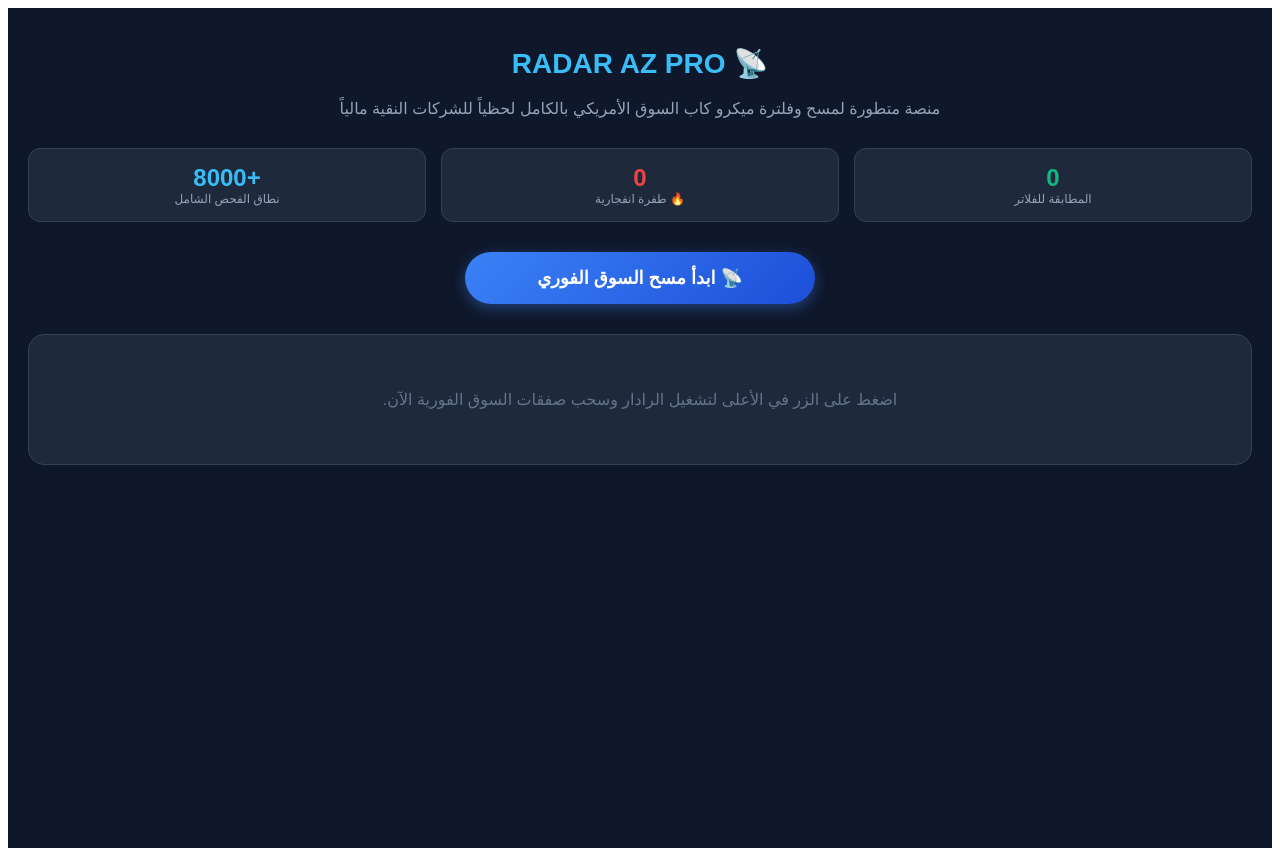
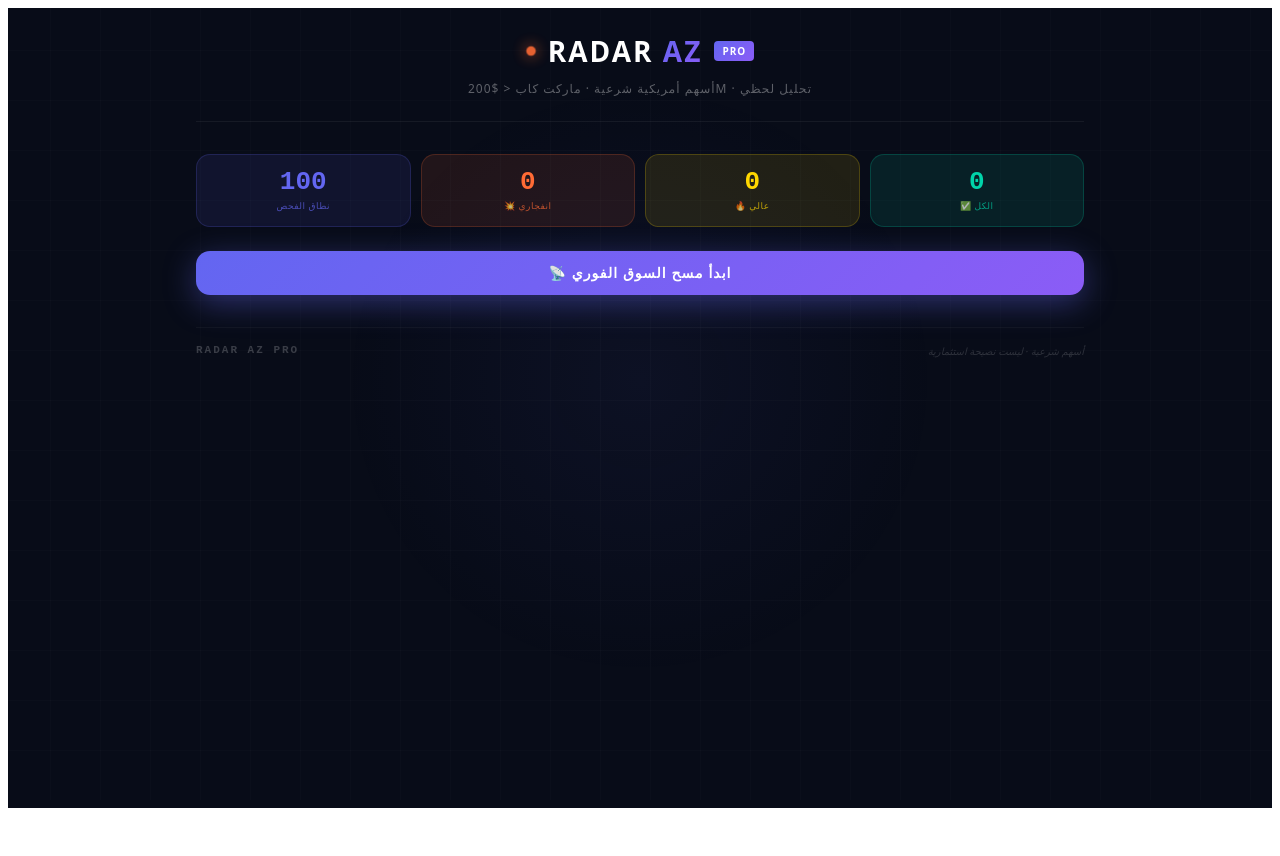
Before and after one commit to abdulazizgurishan-design/Radaraz, a Next.js app: page / in a window 1280 px wide. After the commit the page ends 816 px from the top, so only its background shows below. Built offline with nearby package versions, Linux system fonts and the light colour scheme.

Commit message:
Update Radar.jsx

```diff
--- a/components/Radar.jsx
+++ b/components/Radar.jsx
@@ -1,119 +1,166 @@
-import { useState } from 'react';
+import { useState } from "react";
 
-export default function Radar() {
-  const [loading, setLoading] = useState(false);
-  const [stocks, setStocks] = useState([]);
-  const [stats, setStats] = useState({ total: 8000, filtered: 0, explosions: 0 });
+function ScoreBar({score}){
+  const color=score>=80?"#ff6b35":score>=60?"#ffd700":"#00d4aa";
+  return(
+    <div style={{position:"relative",height:3,background:"rgba(255,255,255,0.08)",borderRadius:3,overflow:"hidden",marginTop:6}}>
+      <div style={{position:"absolute",left:0,top:0,height:"100%",width:`${score}%`,background:color,borderRadius:3,transition:"width 1s ease",boxShadow:`0 0 8px ${color}`}}/>
+    </div>
+  );
+}
 
-  const handleScan = async () => {
-    setLoading(true);
-    try {
-      // إضافة رمز عشوائي للرابط لمنع المتصفح والـ Vercel من قراءة أي كاش قديم قسراً
-      const response = await fetch(`/api/scan?nocache=${Date.now()}`);
-      const result = await response.json();
-
-      if (result.success && result.data && result.data.length > 0) {
-        setStocks(result.data);
-
-        // حساب الإحصائيات من البيانات القادمة فوراً
-        const explosionsCount = result.data.filter(s => s.volume > 300000).length;
-        setStats({
-          total: 8000,
-          filtered: result.data.length,
-          explosions: explosionsCount
-        });
-      } else {
-        alert("تنبيه: السيرفر لم يرسل بيانات، تحقق من اتصال الشبكة.");
-      }
-    } catch (error) {
-      console.error("Scan Error:", error);
-      alert("حدث خطأ أثناء سحب البيانات.");
-    }
-    setLoading(false);
-  };
-
-  return (
-    <div style={{ backgroundColor: '#0f172a', color: '#fff', minHeight: '100vh', padding: '20px', fontFamily: 'sans-serif', direction: 'rtl' }}>
-
-      {/* الهيدر العلوى الفخم */}
-      <div style={{ textAlign: 'center', marginBottom: '30px' }}>
-        <h1 style={{ color: '#38bdf8', fontSize: '28px', fontWeight: 'bold' }}>📡 RADAR AZ PRO</h1>
-        <p style={{ color: '#94a3b8' }}>منصة متطورة لمسح وفلترة ميكرو كاب السوق الأمريكي بالكامل لحظياً للشركات النقية مالياً</p>
+function Card({r,idx}){
+  const[open,setOpen]=useState(false);
+  const f$=n=>"$"+(+n).toLocaleString("en-US",{minimumFractionDigits:2,maximumFractionDigits:2});
+  const fp=n=>(n>=0?"+":"")+((+n).toFixed(2))+"%";
+  const scoreColor=r.score>=80?"#ff6b35":r.score>=60?"#ffd700":"#00d4aa";
+  const glowColor=r.score>=80?"rgba(255,107,53,0.15)":r.score>=60?"rgba(255,215,0,0.1)":"rgba(0,212,170,0.1)";
+  return(
+    <div style={{background:"linear-gradient(135deg,rgba(15,20,35,0.95),rgba(20,28,48,0.95))",border:"1px solid rgba(255,255,255,0.07)",borderRadius:16,marginBottom:10,overflow:"hidden",transition:"all 0.3s",boxShadow:open?`0 8px 32px ${glowColor},0 0 0 1px rgba(255,255,255,0.05)`:"0 2px 8px rgba(0,0,0,0.3)"}}>
+      <div onClick={()=>setOpen(o=>!o)} style={{padding:"16px 18px",cursor:"pointer",display:"flex",alignItems:"center",gap:12,flexWrap:"wrap"}}>
+        <span style={{fontSize:10,color:"rgba(255,255,255,0.2)",minWidth:22,fontFamily:"'Courier New',monospace"}}>{String(idx+1).padStart(2,"0")}</span>
+        <div style={{minWidth:64}}>
+          <div style={{fontSize:17,fontWeight:700,color:"#fff",letterSpacing:1,fontFamily:"'Courier New',monospace"}}>{r.symbol}</div>
+          <div style={{fontSize:9,color:"rgba(255,255,255,0.3)",marginTop:1}}>{r.marketCap?`$${r.marketCap.toFixed(0)}M · `:""}☪</div>
         </div>
-
-      {/* العدادات الرقمية الحية */}
-      <div style={{ display: 'grid', gridTemplateColumns: '1fr 1fr 1fr', gap: '15px', marginBottom: '30px' }}>
-        <div style={{ backgroundColor: '#1e293b', padding: '15px', borderRadius: '12px', textAlign: 'center', border: '1px solid #334155' }}>
-          <div style={{ fontSize: '24px', fontWeight: 'bold', color: '#10b981' }}>{stats.filtered}</div>
-          <div style={{ fontSize: '12px', color: '#94a3b8' }}>المطابقة للفلاتر</div>
+        <div style={{display:"flex",gap:5,flexWrap:"wrap",flex:1}}>
+          <span style={{fontSize:9,padding:"3px 8px",borderRadius:20,background:"rgba(255,107,53,0.15)",color:"#ff6b35",fontWeight:600,border:"1px solid rgba(255,107,53,0.2)"}}>{r.confidence}</span>
+          {r.rvol>3&&<span style={{fontSize:9,padding:"3px 8px",borderRadius:20,background:"rgba(255,215,0,0.1)",color:"#ffd700",fontWeight:600,border:"1px solid rgba(255,215,0,0.2)"}}>⚡ {r.rvol.toFixed(1)}x</span>}
+          {r.aboveVWAP&&<span style={{fontSize:9,padding:"3px 8px",borderRadius:20,background:"rgba(0,212,170,0.1)",color:"#00d4aa",border:"1px solid rgba(0,212,170,0.2)"}}>VWAP ↑</span>}
+          {r.preGap>5&&<span style={{fontSize:9,padding:"3px 8px",borderRadius:20,background:"rgba(100,200,255,0.1)",color:"#64c8ff",border:"1px solid rgba(100,200,255,0.2)"}}>Gap +{r.preGap.toFixed(0)}%</span>}
         </div>
-        <div style={{ backgroundColor: '#1e293b', padding: '15px', borderRadius: '12px', textAlign: 'center', border: '1px solid #334155' }}>
-          <div style={{ fontSize: '24px', fontWeight: 'bold', color: '#ef4444' }}>{stats.explosions}</div>
-          <div style={{ fontSize: '12px', color: '#94a3b8' }}>🔥 طفرة انفجارية</div>
+        <div style={{textAlign:"right",minWidth:80}}>
+          <div style={{fontSize:18,fontWeight:700,color:"#fff",fontFamily:"'Courier New',monospace"}}>{f$(r.price)}</div>
+          <div style={{fontSize:12,color:r.change_pct>=0?"#00d4aa":"#ff4757",fontWeight:600}}>{fp(r.change_pct)}</div>
         </div>
-        <div style={{ backgroundColor: '#1e293b', padding: '15px', borderRadius: '12px', textAlign: 'center', border: '1px solid #334155' }}>
-          <div style={{ fontSize: '24px', fontWeight: 'bold', color: '#38bdf8' }}>+{stats.total}</div>
-          <div style={{ fontSize: '12px', color: '#94a3b8' }}>نطاق الفحص الشامل</div>
+        <div style={{textAlign:"center",minWidth:44}}>
+          <div style={{fontSize:20,fontWeight:800,color:scoreColor,fontFamily:"'Courier New',monospace",lineHeight:1}}>{r.score}</div>
+          <ScoreBar score={r.score}/>
+        </div>
+        <span style={{color:"rgba(255,255,255,0.2)",fontSize:10,transform:open?"rotate(180deg)":"none",transition:"transform 0.2s",display:"inline-block"}}>▼</span>
+      </div>
+      {open&&(
+        <div style={{borderTop:"1px solid rgba(255,255,255,0.06)",padding:"16px 18px"}}>
+          <div style={{display:"flex",gap:8,marginBottom:14,flexWrap:"wrap"}}>
+            {[{l:"EMA 9",v:r.ema9?f$(r.ema9):"—",c:"#a78bfa"},{l:"EMA 20",v:r.ema20?f$(r.ema20):"—",c:"#fbbf24"},{l:"VWAP",v:r.vwap?f$(r.vwap):"—",c:"#60a5fa"},{l:"RVOL",v:r.rvol.toFixed(1)+"x",c:"#fb923c"},{l:"حجم",v:(r.volume/1e6).toFixed(1)+"M",c:"#34d399"}].map(i=>(
+              <div key={i.l} style={{flex:1,minWidth:60,background:"rgba(255,255,255,0.04)",border:"1px solid rgba(255,255,255,0.06)",borderRadius:10,padding:"8px 10px"}}>
+                <div style={{fontSize:8,color:"rgba(255,255,255,0.3)",marginBottom:3}}>{i.l}</div>
+                <div style={{fontSize:13,color:i.c,fontWeight:700,fontFamily:"'Courier New',monospace"}}>{i.v}</div>
+              </div>
+            ))}
+          </div>
+          <div style={{background:"linear-gradient(135deg,rgba(255,71,87,0.1),rgba(255,71,87,0.05))",border:"1px solid rgba(255,71,87,0.2)",borderRadius:12,padding:"14px 16px",marginBottom:10}}>
+            <div style={{fontSize:10,color:"#ff6b81",fontWeight:600,marginBottom:8}}>🛑 وقف الخسارة — Low of Day</div>
+            <div style={{display:"flex",justifyContent:"space-between",alignItems:"center"}}>
+              <span style={{fontSize:22,fontWeight:700,color:"#ff4757",fontFamily:"'Courier New',monospace"}}>{f$(r.levels.sl)}</span>
+              <div style={{textAlign:"right"}}>
+                <div style={{fontSize:14,color:"#ff6b81",fontWeight:600}}>{(r.levels.slPct).toFixed(2)}%</div>
+                <div style={{fontSize:9,color:"rgba(255,107,129,0.5)"}}>مخاطرة: {f$(r.levels.risk)}</div>
               </div>
             </div>
-
-      {/* زر الفحص الفوري المطور */}
-      <div style={{ textAlign: 'center', marginBottom: '30px' }}>
-        <button
-          onClick={handleScan}
-          disabled={loading}
-          style={{
-            background: 'linear-gradient(135deg, #3b82f6 0%, #1d4ed8 100%)',
-            color: 'white',
-            padding: '15px 40px',
-            borderRadius: '50px',
-            border: 'none',
-            fontSize: '18px',
-            fontWeight: 'bold',
-            cursor: 'pointer',
-            boxShadow: '0 4px 14px rgba(59, 130, 246, 0.4)',
-            width: '100%',
-            maxWidth: '350px'
-          }}
-        >
-          {loading ? "⏳ جاري تشغيل الرادار وسحب الصفقات..." : "📡 ابدأ مسح السوق الفوري"}
-        </button>
           </div>
-
-      {/* جدول عرض نتائج الأسهم الفورية */}
-      <div style={{ backgroundColor: '#1e293b', borderRadius: '16px', padding: '15px', border: '1px solid #334155' }}>
-        {stocks.length === 0 ? (
-          <div style={{ textAlign: 'center', padding: '40px', color: '#64748b' }}>
-            اضغط على الزر في الأعلى لتشغيل الرادار وسحب صفقات السوق الفورية الآن.
+          <div style={{display:"grid",gridTemplateColumns:"1fr 1fr 1fr",gap:8}}>
+            {[{n:1,v:r.levels.t1,p:15,l:"TP1",c:"#60a5fa",bg:"rgba(96,165,250,0.08)",border:"rgba(96,165,250,0.2)"},{n:2,v:r.levels.t2,p:30,l:"TP2",c:"#34d399",bg:"rgba(52,211,153,0.08)",border:"rgba(52,211,153,0.2)"},{n:3,v:r.levels.t3,p:50,l:"TP3",c:"#fbbf24",bg:"rgba(251,191,36,0.08)",border:"rgba(251,191,36,0.2)"}].map(t=>(
+              <div key={t.n} style={{background:t.bg,border:`1px solid ${t.border}`,borderRadius:12,padding:"12px"}}>
+                <div style={{fontSize:9,color:t.c,fontWeight:600,marginBottom:4}}>{t.l} <span style={{opacity:0.6}}>+{t.p}%</span></div>
+                <div style={{fontSize:16,fontWeight:700,color:t.c,fontFamily:"'Courier New',monospace"}}>{f$(t.v)}</div>
               </div>
-        ) : (
-          <div style={{ overflowX: 'auto' }}>
-            <table style={{ width: '100%', textAlign: 'right', borderCollapse: 'collapse' }}>
-              <thead>
-                <tr style={{ borderBottom: '1px solid #334155', color: '#94a3b8' }}>
-                  <th style={{ padding: '10px' }}>الرمز</th>
-                  <th style={{ padding: '10px' }}>السعر</th>
-                  <th style={{ padding: '10px' }}>السيولة (الحجم)</th>
-                  <th style={{ padding: '10px' }}>نسبة الديون</th>
-                  <th style={{ padding: '10px' }}>الوضع الفني</th>
-                </tr>
-              </thead>
-              <tbody>
-                {stocks.map((stock, idx) => (
-                  <tr key={idx} style={{ borderBottom: '1px solid #334155', height: '50px' }}>
-                    <td style={{ padding: '10px', fontWeight: 'bold', color: '#38bdf8' }}>{stock.symbol}</td>
-                    <td style={{ padding: '10px', color: '#f59e0b' }}>${stock.price}</td>
-                    <td style={{ padding: '10px' }}>{stock.volume.toLocaleString()}</td>
-                    <td style={{ padding: '10px', color: '#10b981' }}>{stock.debtRatio}</td>
-                    <td style={{ padding: '10px', color: stock.volume > 300000 ? '#ef4444' : '#10b981' }}>{stock.signal}</td>
-                  </tr>
             ))}
-              </tbody>
-            </table>
+          </div>
         </div>
       )}
     </div>
+  );
+}
 
+export default function Radar(){
+  const[results,setResults]=useState([]);
+  const[loading,setLoading]=useState(false);
+  const[total,setTotal]=useState(0);
+  const[done,setDone]=useState(false);
+  const[filter,setFilter]=useState("all");
+
+  const scan=async()=>{
+    setLoading(true);setResults([]);setDone(false);
+    try{
+      const r=await fetch("/api/scan");
+      const d=await r.json();
+      setResults(d.results||[]);
+      setTotal(d.total||0);
+    }catch(e){console.error(e);}
+    setLoading(false);setDone(true);
+  };
+
+  const filtered=results.filter(r=>{
+    if(filter==="explosive")return r.score>=80;
+    if(filter==="high")return r.score>=60&&r.score<80;
+    if(filter==="watch")return r.score<60;
+    return true;
+  });
+  const explosive=results.filter(r=>r.score>=80).length;
+  const high=results.filter(r=>r.score>=60&&r.score<80).length;
+
+  return(
+    <div style={{minHeight:"100vh",background:"#080c18",fontFamily:"system-ui",color:"#fff",position:"relative",overflow:"hidden"}}>
+      <div style={{position:"fixed",inset:0,zIndex:0,pointerEvents:"none"}}>
+        <div style={{position:"absolute",top:"10%",left:"50%",transform:"translateX(-50%)",width:600,height:600,background:"radial-gradient(circle,rgba(99,102,241,0.06) 0%,transparent 70%)",borderRadius:"50%"}}/>
+        <div style={{position:"absolute",inset:0,backgroundImage:"linear-gradient(rgba(255,255,255,0.015) 1px,transparent 1px),linear-gradient(90deg,rgba(255,255,255,0.015) 1px,transparent 1px)",backgroundSize:"50px 50px"}}/>
+      </div>
+      <div style={{position:"relative",zIndex:1,maxWidth:920,margin:"0 auto",padding:"24px 16px"}}>
+        <div style={{textAlign:"center",marginBottom:32,paddingBottom:24,borderBottom:"1px solid rgba(255,255,255,0.06)"}}>
+          <div style={{display:"flex",alignItems:"center",justifyContent:"center",gap:12,marginBottom:10}}>
+            <div style={{width:10,height:10,borderRadius:"50%",background:loading?"#ffd700":done&&results.length>0?"#00d4aa":"#ff6b35",boxShadow:`0 0 16px ${loading?"#ffd700":done&&results.length>0?"#00d4aa":"#ff6b35"}`,animation:loading?"blink 0.6s infinite":"breathe 3s ease-in-out infinite"}}/>
+            <h1 style={{margin:0,fontSize:28,fontWeight:900,letterSpacing:2,color:"#fff"}}>
+              RADAR <span style={{background:"linear-gradient(135deg,#6366f1,#8b5cf6)",WebkitBackgroundClip:"text",WebkitTextFillColor:"transparent"}}>AZ</span>
+            </h1>
+            <span style={{fontSize:10,background:"linear-gradient(135deg,#6366f1,#8b5cf6)",borderRadius:4,padding:"3px 8px",color:"#fff",fontWeight:700,letterSpacing:1}}>PRO</span>
+          </div>
+          <p style={{margin:0,fontSize:12,color:"rgba(255,255,255,0.35)",letterSpacing:1}}>أسهم أمريكية شرعية · ماركت كاب &lt; $200M · تحليل لحظي</p>
+        </div>
+        <div style={{display:"flex",gap:10,marginBottom:24,flexWrap:"wrap"}}>
+          {[{l:"نطاق الفحص",v:total||100,c:"#6366f1",bg:"rgba(99,102,241,0.1)",border:"rgba(99,102,241,0.2)"},{l:"💥 انفجاري",v:explosive,c:"#ff6b35",bg:"rgba(255,107,53,0.1)",border:"rgba(255,107,53,0.2)"},{l:"🔥 عالي",v:high,c:"#ffd700",bg:"rgba(255,215,0,0.1)",border:"rgba(255,215,0,0.2)"},{l:"✅ الكل",v:results.length,c:"#00d4aa",bg:"rgba(0,212,170,0.1)",border:"rgba(0,212,170,0.2)"}].map(s=>(
+            <div key={s.l} style={{flex:1,minWidth:80,background:s.bg,border:`1px solid ${s.border}`,borderRadius:14,padding:"14px 16px",textAlign:"center"}}>
+              <div style={{fontSize:26,fontWeight:900,color:s.c,fontFamily:"'Courier New',monospace",lineHeight:1}}>{s.v}</div>
+              <div style={{fontSize:9,color:s.c,opacity:0.7,marginTop:4,letterSpacing:0.5}}>{s.l}</div>
+            </div>
+          ))}
+        </div>
+        <div style={{display:"flex",gap:10,marginBottom:20,flexWrap:"wrap",alignItems:"center"}}>
+          <button onClick={scan} disabled={loading} style={{flex:1,background:loading?"rgba(255,255,255,0.05)":"linear-gradient(135deg,#6366f1,#8b5cf6)",border:loading?"1px solid rgba(255,255,255,0.1)":"none",borderRadius:14,padding:"14px 28px",color:loading?"rgba(255,255,255,0.3)":"#fff",fontWeight:800,fontSize:14,cursor:loading?"not-allowed":"pointer",letterSpacing:1,boxShadow:loading?"none":"0 8px 32px rgba(99,102,241,0.4)",transition:"all 0.3s"}}>
+            {loading?"⟳  جاري المسح اللحظي...":"📡  ابدأ مسح السوق الفوري"}
+          </button>
+          {results.length>0&&(
+            <div style={{display:"flex",gap:6}}>
+              {[{id:"all",l:"الكل"},{id:"explosive",l:"💥"},{id:"high",l:"🔥"},{id:"watch",l:"👀"}].map(f=>(
+                <button key={f.id} onClick={()=>setFilter(f.id)} style={{background:filter===f.id?"rgba(99,102,241,0.3)":"rgba(255,255,255,0.05)",border:`1px solid ${filter===f.id?"rgba(99,102,241,0.5)":"rgba(255,255,255,0.08)"}`,borderRadius:10,padding:"10px 14px",color:filter===f.id?"#a5b4fc":"rgba(255,255,255,0.4)",fontSize:12,fontWeight:600,cursor:"pointer"}}>{f.l}</button>
+              ))}
+            </div>
+          )}
+        </div>
+        {loading&&<div style={{height:2,background:"rgba(255,255,255,0.05)",borderRadius:2,marginBottom:20,overflow:"hidden"}}><div style={{height:"100%",width:"65%",background:"linear-gradient(90deg,#6366f1,#8b5cf6)",borderRadius:2}}/></div>}
+        {filtered.length>0&&(
+          <>
+            <div style={{display:"flex",alignItems:"center",gap:10,marginBottom:16}}>
+              <div style={{height:1,flex:1,background:"linear-gradient(90deg,transparent,rgba(255,255,255,0.08))"}}/>
+              <span style={{fontSize:11,color:"rgba(255,255,255,0.25)",letterSpacing:1}}>{filtered.length} فرصة</span>
+              <div style={{height:1,flex:1,background:"linear-gradient(90deg,rgba(255,255,255,0.08),transparent)"}}/>
+            </div>
+            {filtered.map((r,i)=><Card key={r.symbol} r={r} idx={i}/>)}
+          </>
+        )}
+        {done&&results.length===0&&(
+          <div style={{textAlign:"center",padding:"64px 20px",background:"rgba(255,255,255,0.02)",border:"1px solid rgba(255,255,255,0.05)",borderRadius:20}}>
+            <div style={{fontSize:48,marginBottom:16}}>📡</div>
+            <div style={{fontSize:16,fontWeight:700,color:"rgba(255,255,255,0.7)",marginBottom:8}}>لا توجد فرص حالياً</div>
+            <div style={{fontSize:12,color:"rgba(255,255,255,0.3)"}}>السوق يفتح 4:30م بتوقيت الرياض</div>
+          </div>
+        )}
+        <div style={{marginTop:32,paddingTop:16,borderTop:"1px solid rgba(255,255,255,0.04)",display:"flex",justifyContent:"space-between",flexWrap:"wrap",gap:8}}>
+          <span style={{fontSize:11,fontWeight:700,color:"rgba(255,255,255,0.2)",letterSpacing:2,fontFamily:"'Courier New',monospace"}}>RADAR AZ PRO</span>
+          <span style={{fontSize:10,color:"rgba(255,255,255,0.15)",fontStyle:"italic"}}>أسهم شرعية · ليست نصيحة استثمارية</span>
+        </div>
+      </div>
+      <style>{`@keyframes blink{0%,100%{opacity:1}50%{opacity:0.2}}@keyframes breathe{0%,100%{opacity:1;transform:scale(1)}50%{opacity:0.6;transform:scale(0.8)}}*{box-sizing:border-box;}::-webkit-scrollbar{width:4px;}::-webkit-scrollbar-track{background:#080c18;}::-webkit-scrollbar-thumb{background:rgba(255,255,255,0.1);border-radius:4px;}button:hover:not(:disabled){filter:brightness(1.1);}`}</style>
     </div>
   );
 }
```
Lines whose indentation alone changed are shown as unchanged.
